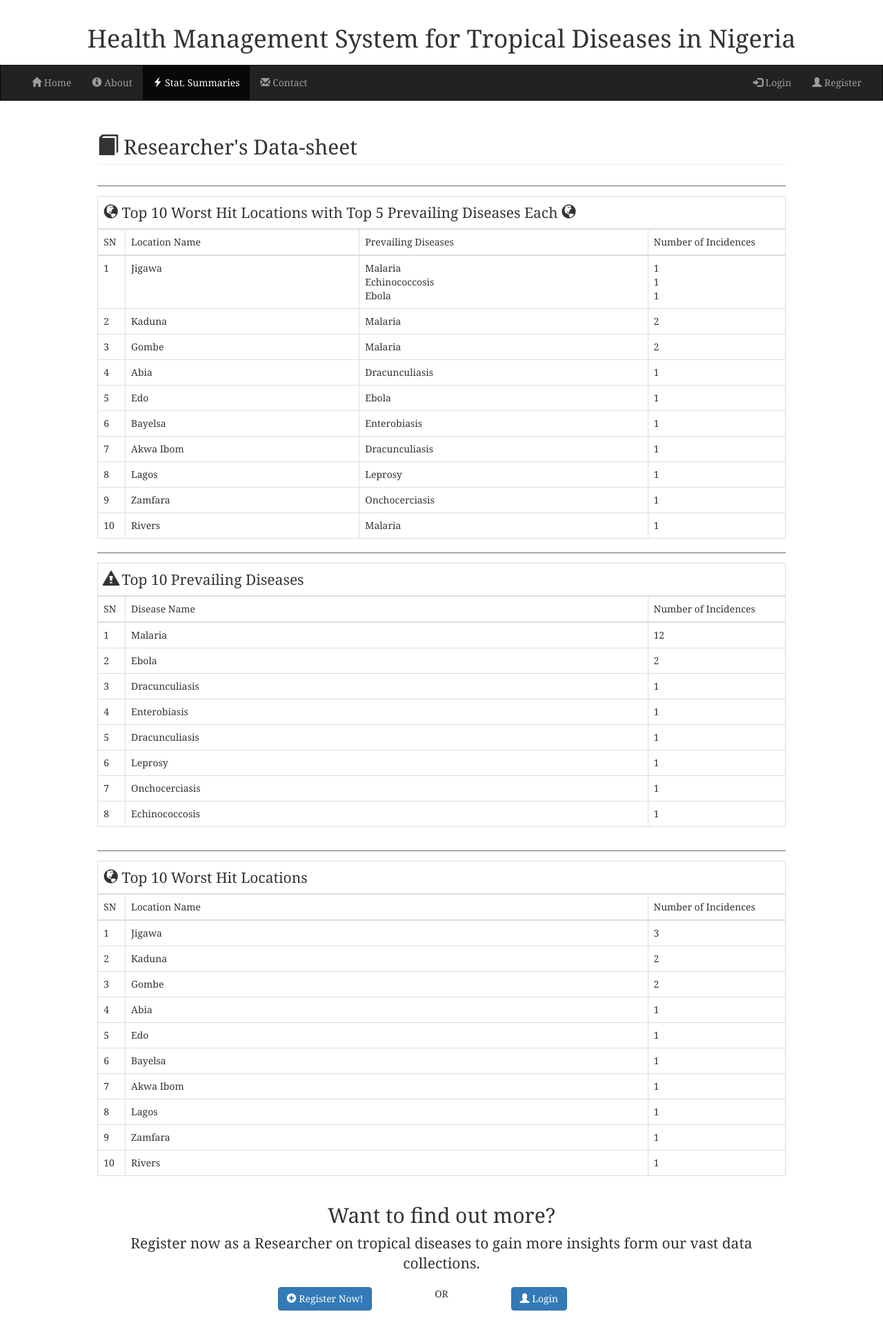
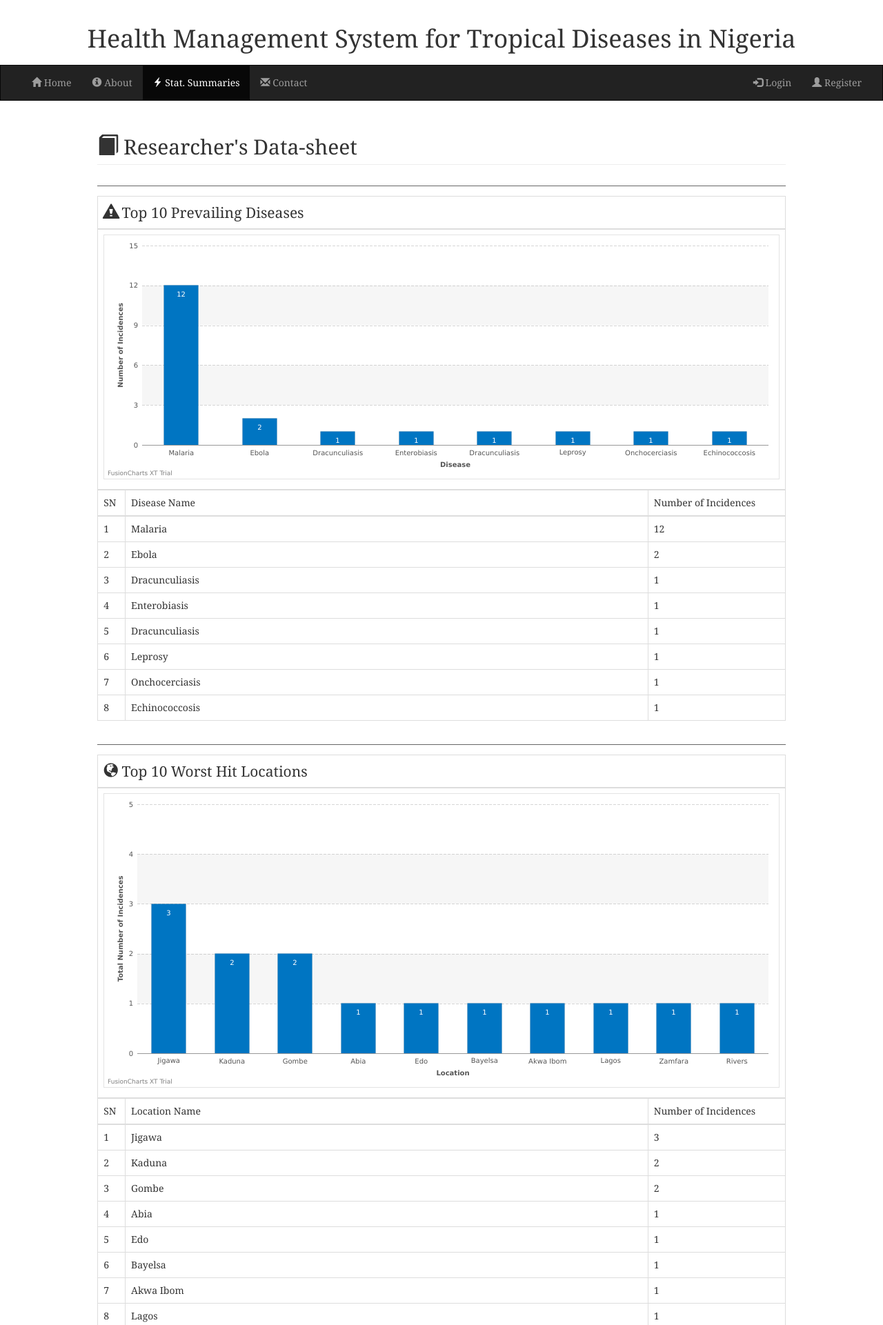
Before and after one commit to jcnwobodo/hmstdn, a PHP site: page /www/MScProjects/HMSTDN/stat-summary/ in a window 1280 px wide. Shown: the top 1921 px of the page at 69% size. Run offline with PHP 8.4, Linux system fonts and the light colour scheme; data comes from the database, SQL or seed files in the repository; data that the repository does not hold is empty.

Commit message:
63. Implement Data-Visualization with fusioncharts on stat-summary page

```diff
--- a/Application/Commands/StatSummaryCommand.php
+++ b/Application/Commands/StatSummaryCommand.php
@@ -74,6 +74,81 @@ class StatSummaryCommand extends Command
         $data['locations'] = $locations;
         $data['diseases'] = $diseases;
         $data['page-title'] = "Statistical Abstracts";
+        $data['summary-limit'] = 10;
+
+        //Prepare Chart Data in Json
+        //chart 1; diseases
+        $chart_data_1 =     '{
+        "chart": {
+            "caption": "",
+            "subCaption": "",
+            "xAxisName": "Disease",
+            "yAxisName": "Number of Incidences",
+            "numberPrefix": "",
+            "paletteColors": "#0075c2",
+            "bgColor": "#ffffff",
+            "borderAlpha": "20",
+            "canvasBorderAlpha": "0",
+            "usePlotGradientColor": "0",
+            "plotBorderAlpha": "10",
+            "placeValuesInside": "1",
+            "rotatevalues": "0",
+            "valueFontColor": "#ffffff",
+            "showXAxisLine": "1",
+            "xAxisLineColor": "#999999",
+            "divlineColor": "#999999",
+            "divLineIsDashed": "1",
+            "showAlternateHGridColor": "1",
+            "subcaptionFontSize": "14",
+            "subcaptionFontBold": "0"
+        },
+        "data": [';
+        $n=1;
+        $elements = array();
+        foreach($disease_counter as $disease_id => $disease_count)
+        {
+            $elements[] = '{"label": "'.$disease_names[$disease_id].'", "value": "'.$disease_count.'"}';
+            if($n++ >= $data['summary-limit']) break;
+        }
+        $chart_data_1 .= implode(',', $elements).']}';
+
+        //chart 2; locations
+        $chart_data_2 =     '{
+        "chart": {
+            "caption": "",
+            "subCaption": "",
+            "xAxisName": "Location",
+            "yAxisName": "Total Number of Incidences",
+            "numberPrefix": "",
+            "paletteColors": "#0075c2",
+            "bgColor": "#ffffff",
+            "borderAlpha": "20",
+            "canvasBorderAlpha": "0",
+            "usePlotGradientColor": "0",
+            "plotBorderAlpha": "10",
+            "placeValuesInside": "1",
+            "rotatevalues": "0",
+            "valueFontColor": "#ffffff",
+            "showXAxisLine": "1",
+            "xAxisLineColor": "#999999",
+            "divlineColor": "#999999",
+            "divLineIsDashed": "1",
+            "showAlternateHGridColor": "1",
+            "subcaptionFontSize": "14",
+            "subcaptionFontBold": "0"
+        },
+        "data": [';
+        $n=1;
+        $elements = array();
+        foreach($state_counter as $state_id => $state_count)
+        {
+            $elements[] = '{"label": "'.$location_names[$state_id].'", "value": "'.$state_count.'"}';
+            if($n++ >= $data['summary-limit']) break;
+        }
+        $chart_data_2 .= implode(',', $elements).']}';
+
+        $data['chart-data-1'] = $chart_data_1;
+        $data['chart-data-2'] = $chart_data_2;
         $requestContext->setResponseData($data);
         $requestContext->setView('stat-summary.php');
     }
--- a/Application/Views/footer.php
+++ b/Application/Views/footer.php
@@ -10,7 +10,7 @@
 </div><!--/container-fluid-->
 
 <!-- Bottom navbar -->
-<nav class="navbar navbar-default navbar-inverse navbar-static-top footer-nav <?= is_string($mode) ? $mode : ''; ?>">
+<nav class="navbar navbar-default navbar-inverse navbar-static-top footer-nav <?= isset($mode) && is_string($mode) ? $mode : ''; ?>">
     <div class="container-fluid">
         <div class="navbar-header">
             <button type="button" class="navbar-toggle collapsed" data-toggle="collapse" data-target="#navbar-footer" aria-expanded="false" aria-controls="navbar-footer">
--- a/Application/Views/stat-summary.php
+++ b/Application/Views/stat-summary.php
@@ -16,19 +16,106 @@ $disease_counter = $data['disease-counter'];
 $location_names = $data['location-names'];
 $disease_names = $data['disease-names'];
 
+$chart_data1 = $data['chart-data-1'];
+$chart_data2 = $data['chart-data-2'];
+
 include_once('header.php');
+include_once("Application/_Libraries/fusioncharts/fusioncharts.php");
 ?>
-<div class="row">
+    <script type="text/javascript" src="<?php home_url('/Application/_Libraries/fusioncharts/js/fusioncharts.js');?>"></script>
+    <script type="text/javascript" src="<?php home_url('/Application/_Libraries/fusioncharts/js/themes/fusioncharts.theme.fint.js');?>"></script>
+
+    <div class="row">
     <div class="col-md-10 col-md-offset-1">
 
         <h2 class="page-header no-margin full-margin-bottom"><span class="glyphicon glyphicon-book"></span> Researcher's Data-sheet</h2>
+
+        <div class="height-50vh data-section full-margin-bottom">
+            <?php
+            $columnChart = new FusionCharts("column2d", "diseases-count" , '100%', '20%', "chart-1", "json", $chart_data1);
+            $columnChart->render();
+            ?>
+            <div class="table-responsive clear-both">
+                <table class="table table-stripped table-bordered table-hover full-margin-top">
+                    <thead>
+                    <tr>
+                        <td colspan="3" class="lead"><span class="glyphicon glyphicon-alert"></span> Top <?= $data['summary-limit']; ?> Prevailing Diseases</td>
+                    </tr>
+                    <tr>
+                        <td colspan="3" class="mid-padding-all"><div id="chart-1"></div></td>
+                    </tr>
+                    <tr>
+                        <td style="width: 4%">SN</td>
+                        <td>Disease Name</td>
+                        <td style="width: 20%" class="text-nowrap">Number of Incidences</td>
+                    </tr>
+                    </thead>
+                    <tbody>
+                    <?php
+                    $sn = 0;
+                    foreach($data['disease-counter'] as $disease_id => $disease_count)
+                    {
+                        ?>
+                        <tr>
+                            <td><?= ++$sn; ?></td>
+                            <td class="text-nowrap"><?= $disease_names[$disease_id]; ?></td>
+                            <td><?= $disease_count; ?></td>
+                        </tr>
+                        <?php
+                        if($sn >=$data['summary-limit']) break;
+                    }
+                    ?>
+                    </tbody>
+                </table>
+            </div>
+        </div>
+
+        <div class="height-50vh data-section">
+            <?php
+            $columnChart = new FusionCharts("column2d", "location-count" , '100%', '20%', "chart-2", "json", $chart_data2);
+            $columnChart->render();
+            ?>
+            <div class="table-responsive clear-both">
+                <table class="table table-stripped table-bordered table-hover full-margin-top">
+                    <thead>
+                    <tr>
+                        <td colspan="3" class="lead"><span class="glyphicon glyphicon-globe"></span> Top 10 Worst Hit Locations</td>
+                    </tr>
+                    <tr>
+                        <td colspan="3" class="mid-padding-all"><div id="chart-2"></div></td>
+                    </tr>
+                    <tr>
+                        <td width="4%">SN</td>
+                        <td>Location Name</td>
+                        <td width="20%" class="text-nowrap">Number of Incidences</td>
+                    </tr>
+                    </thead>
+                    <tbody>
+                    <?php
+                    $sn = 0;
+                    foreach($data['state-counter'] as $state_id => $state_count)
+                    {
+                        ?>
+                        <tr>
+                            <td><?= ++$sn; ?></td>
+                            <td class="text-nowrap"><?= $location_names[$state_id]; ?></td>
+                            <td><?= $state_count; ?></td>
+                        </tr>
+                        <?php
+                        if($sn >= $data['summary-limit']) break;
+                    }
+                    ?>
+                    </tbody>
+                </table>
+            </div>
+        </div>
 
         <div class="height-50vh data-section">
             <div class="table-responsive clear-both">
                 <table class="table table-stripped table-bordered table-hover full-margin-top">
                     <thead>
                     <tr>
-                        <td colspan="4" class="lead"><span class="glyphicon glyphicon-globe"></span> Top 10 Worst Hit Locations with Top 5 Prevailing Diseases Each <span class="glyphicon glyphicon-globe"></span></td>
+                        <td colspan="4" class="lead"><span class="glyphicon glyphicon-globe"></span> Top <?= $data['summary-limit']; ?> Worst Hit Locations with Top <?= (int)($data['summary-limit']/2); ?> Prevailing Diseases Each <span class="glyphicon glyphicon-globe"></span></td>
                     </tr>
                     <tr>
                         <td width="4%">SN</td>
@@ -52,7 +139,7 @@ include_once('header.php');
                                 foreach($state_disease_counter[$state_id] as $prevailing_disease_id => $disease_count)
                                 {
                                     print($disease_names[$prevailing_disease_id]."<br/>");
-                                    if($dn++ >=5) break;
+                                    if($dn++ >= (int)($data['summary-limit']/2)) break;
                                 }
                                 ?>
                             </td>
@@ -62,79 +149,13 @@ include_once('header.php');
                                 foreach($state_disease_counter[$state_id] as $prevailing_disease_id => $disease_count)
                                 {
                                     print($disease_count."<br/>");
-                                    if($dn++ >=5) break;
+                                    if($dn++ >=(int)($data['summary-limit']/2)) break;
                                 }
                                 ?>
                             </td>
                         </tr>
                         <?php
-                        if($sn >=10) break;
-                    }
-                    ?>
-                    </tbody>
-                </table>
-            </div>
-        </div>
-
-        <div class="height-50vh data-section full-margin-bottom">
-            <div class="table-responsive clear-both">
-                <table class="table table-stripped table-bordered table-hover full-margin-top">
-                    <thead>
-                    <tr>
-                        <td colspan="3" class="lead"><span class="glyphicon glyphicon-alert"></span> Top 10 Prevailing Diseases</td>
-                    </tr>
-                    <tr>
-                        <td width="4%">SN</td>
-                        <td>Disease Name</td>
-                        <td width="20%" class="text-nowrap">Number of Incidences</td>
-                    </tr>
-                    </thead>
-                    <tbody>
-                    <?php
-                    $sn = 0;
-                    foreach($data['disease-counter'] as $disease_id => $disease_count)
-                    {
-                        ?>
-                        <tr>
-                            <td><?= ++$sn; ?></td>
-                            <td class="text-nowrap"><?= $disease_names[$disease_id]; ?></td>
-                            <td><?= $disease_count; ?></td>
-                        </tr>
-                        <?php
-                        if($sn >=10) break;
-                    }
-                    ?>
-                    </tbody>
-                </table>
-            </div>
-        </div>
-
-        <div class="height-50vh data-section">
-            <div class="table-responsive clear-both">
-                <table class="table table-stripped table-bordered table-hover full-margin-top">
-                    <thead>
-                    <tr>
-                        <td colspan="3" class="lead"><span class="glyphicon glyphicon-globe"></span> Top 10 Worst Hit Locations</td>
-                    </tr>
-                    <tr>
-                        <td width="4%">SN</td>
-                        <td>Location Name</td>
-                        <td width="20%" class="text-nowrap">Number of Incidences</td>
-                    </tr>
-                    </thead>
-                    <tbody>
-                    <?php
-                    $sn = 0;
-                    foreach($data['state-counter'] as $state_id => $state_count)
-                    {
-                        ?>
-                        <tr>
-                            <td><?= ++$sn; ?></td>
-                            <td class="text-nowrap"><?= $location_names[$state_id]; ?></td>
-                            <td><?= $state_count; ?></td>
-                        </tr>
-                        <?php
-                        if($sn >=10) break;
+                        if($sn >=$data['summary-limit']) break;
                     }
                     ?>
                     </tbody>
@@ -163,5 +184,5 @@ include_once('header.php');
         </div>
 
     </div>
-</div>
+    </div>
 <?php include_once("footer.php"); ?>
```
